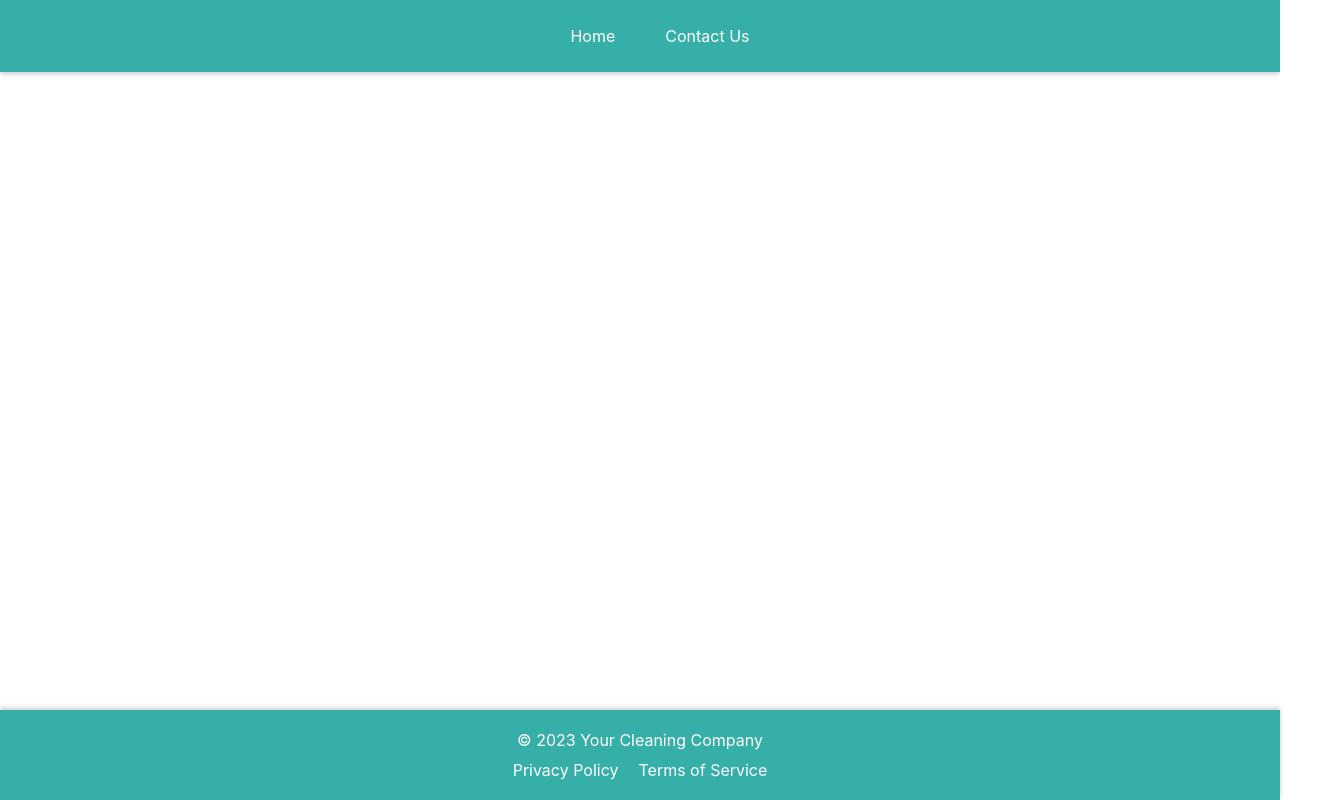
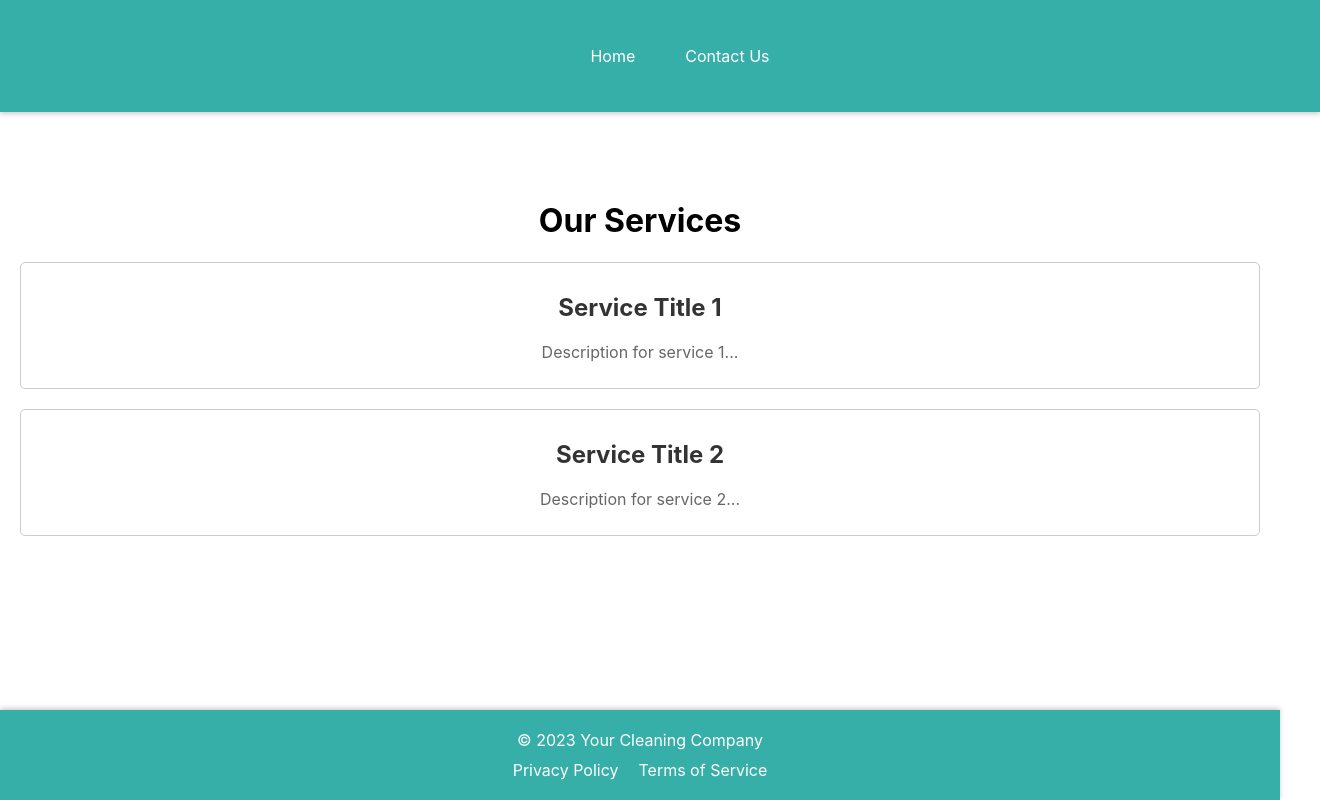
Before and after one commit to AlinNast/ComanClean, a React (Create React App) app in the folder coman-clean/: page /services in a window 1280 px wide. Shown: the whole page, 1320 px wide, since content can reach past the window. Built offline with nearby package versions, Linux system fonts and the light colour scheme.

Commit message:
added 2 blank pages

```diff
--- a/coman-clean/src/App.js
+++ b/coman-clean/src/App.js
@@ -4,6 +4,7 @@ import Homepage from './Homepage/Homepage';
 import Navbar from './Navbar/Navbar';
 import Footer from './Footer/Footer';
 import ContactUs from './ContactUs/ContactUs';
+import ServicePage from './ServicePage/ServicePage';
 
 const PrivacyPolicy = () => <div><h1>Privacy Policy</h1></div>;
 const AboutUs = () => <div><h1>About Us</h1></div>;
@@ -20,6 +21,7 @@ function App() {
         <Route path='/privacy-policy' element={<PrivacyPolicy />} />
         <Route path='/about-us' element={<AboutUs />} />
         <Route path='/contact-us' element={<ContactUs />} />
+        <Route path="/services" element={<ServicePage/> } />
       </Routes>
       <Footer />
     </Router>
--- /dev/null
+++ b/coman-clean/src/ServicePage/ServicePage.css
@@ -0,0 +1,21 @@
+.service-page {
+    padding: 20px;
+    text-align: center;
+}
+
+.services-list .service {
+    margin-bottom: 20px;
+    padding: 10px;
+    border: 1px solid #ccc;
+    border-radius: 5px;
+}
+
+.service h2 {
+    color: #333;
+}
+
+.service p {
+    color: #666;
+}
+
+/* Add more CSS here as needed */
--- /dev/null
+++ b/coman-clean/src/ServicePage/ServicePage.js
@@ -0,0 +1,24 @@
+import React from 'react';
+import './ServicePage.css';
+
+const ServicePage = () => {
+    return (
+        <div className="service-page">
+            <h1>Our Services</h1>
+            <div className="services-list">
+                {/* Here you can map through an array of services, or add them manually */}
+                <div className="service">
+                    <h2>Service Title 1</h2>
+                    <p>Description for service 1...</p>
+                </div>
+                <div className="service">
+                    <h2>Service Title 2</h2>
+                    <p>Description for service 2...</p>
+                </div>
+                {/* Add more services as needed */}
+            </div>
+        </div>
+    );
+}
+
+export default ServicePage;
```
Also changed, not shown: coman-clean/src/PrivacyPolicy/PrivacyPolicy.js (added, +17 -0 lines).
